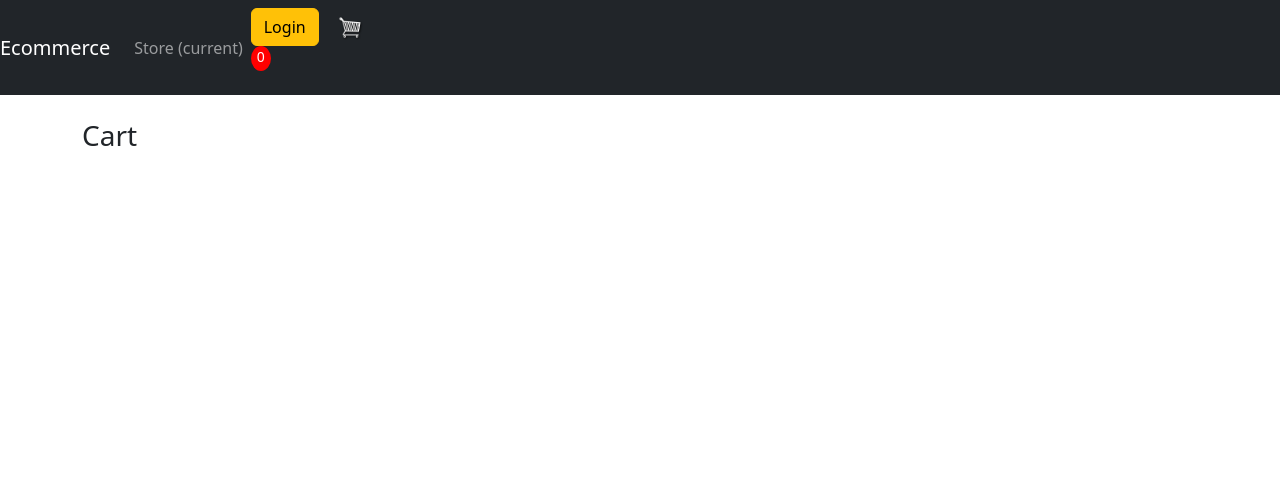
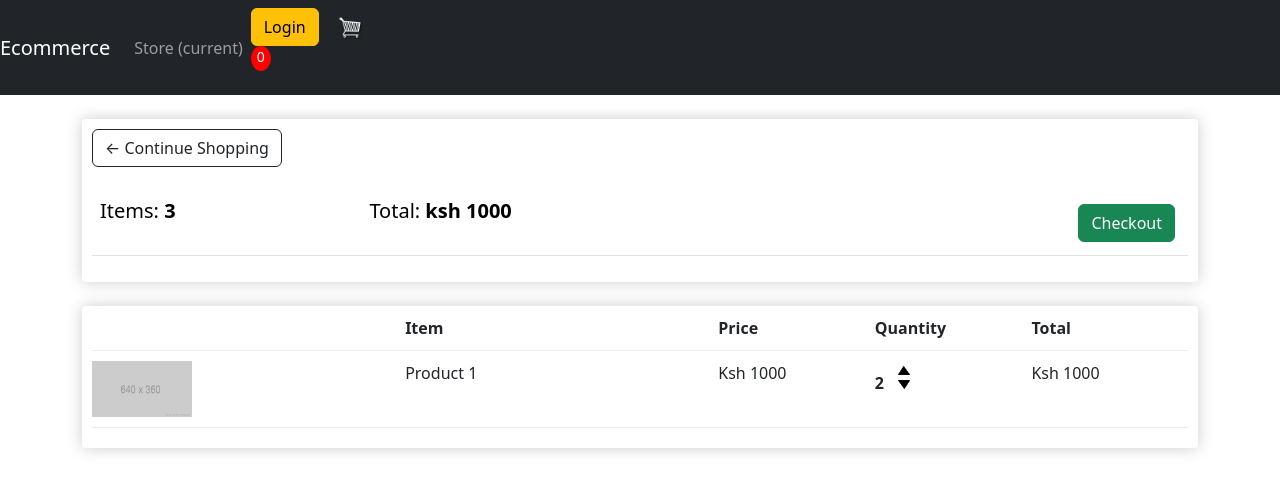
Before and after one commit to sammwaura/ecommerce, a Django app: page /cart/ in a window 1280 px wide. Shown: the top 492 px of the page. Run offline with Django 4.2, Linux system fonts and the light colour scheme; lists and menus that the app fills with data are empty.

Commit message:
modify files

```diff
--- a/static/css/main.css
+++ b/static/css/main.css
@@ -70,15 +70,12 @@ h1,h2,h3,h4,h5,h6{
     padding-bottom: 10px;
     margin-bottom: 10px;
     border-bottom: 1px solid #ececec;
-
 }
 
 .quantity{
 	display: inline-block;
 	font-weight: 700;
 	padding-right:10px;
-
-
 }
 
 .chg-quantity{
--- a/store/templates/store/cart.html
+++ b/store/templates/store/cart.html
@@ -1,7 +1,52 @@
 {% extends 'store/main.html' %}
 {% load static %}
 {% block content %}
+	<div class="row">
+		<div class="col-lg-12">
+			<div class="box-element">
 
-<h3>Cart</h3>
+				<a  class="btn btn-outline-dark" href="{% url 'store' %}">&#x2190; Continue Shopping</a>
 
+				<br>
+				<br>
+				<table class="table">
+					<tr>
+						<th><h5>Items: <strong>3</strong></h5></th>
+						<th><h5>Total:<strong> ksh 1000</strong></h5></th>
+						<th>
+							<a  style="float:right; margin:5px;" class="btn btn-success" href="{% url 'checkout' %}">Checkout</a>
+						</th>
+					</tr>
+				</table>
+
+			</div>
+
+			<br>
+			<div class="box-element">
+				<div class="cart-row">
+					<div style="flex:2"></div>
+					<div style="flex:2"><strong>Item</strong></div>
+					<div style="flex:1"><strong>Price</strong></div>
+					<div style="flex:1"><strong>Quantity</strong></div>
+					<div style="flex:1"><strong>Total</strong></div>
+				</div>
+
+				<div class="cart-row">
+					<div style="flex:2"><img class="row-image" src="{% static 'images/placeholder.png' %}"></div>
+					<div style="flex:2"><p>Product 1</p></div>
+					<div style="flex:1"><p>Ksh 1000</p></div>
+					<div style="flex:1">
+						<p class="quantity">2</p>
+						<div class="quantity">
+							<img class="chg-quantity" src="{% static  'images/arrow-up.png' %}">
+
+							<img class="chg-quantity" src="{% static  'images/arrow-down.png' %}">
+						</div>
+					</div>
+					<div style="flex:1"><p>Ksh 1000</p></div>
+				</div>
+
+			</div>
+		</div>
+	</div>
 {% endblock content %}
```
Also changed, not shown: static/images/arrow-down.png (added), static/images/arrow-up.png (added).
